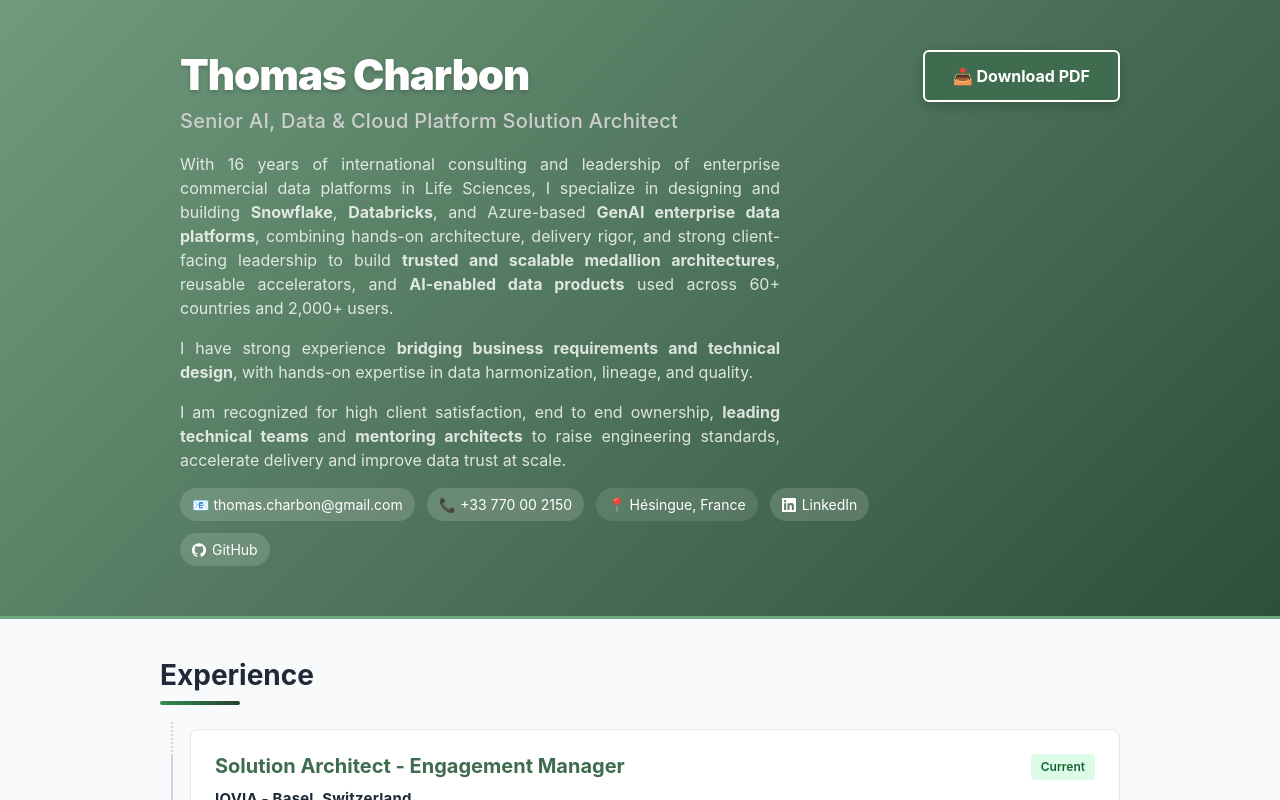
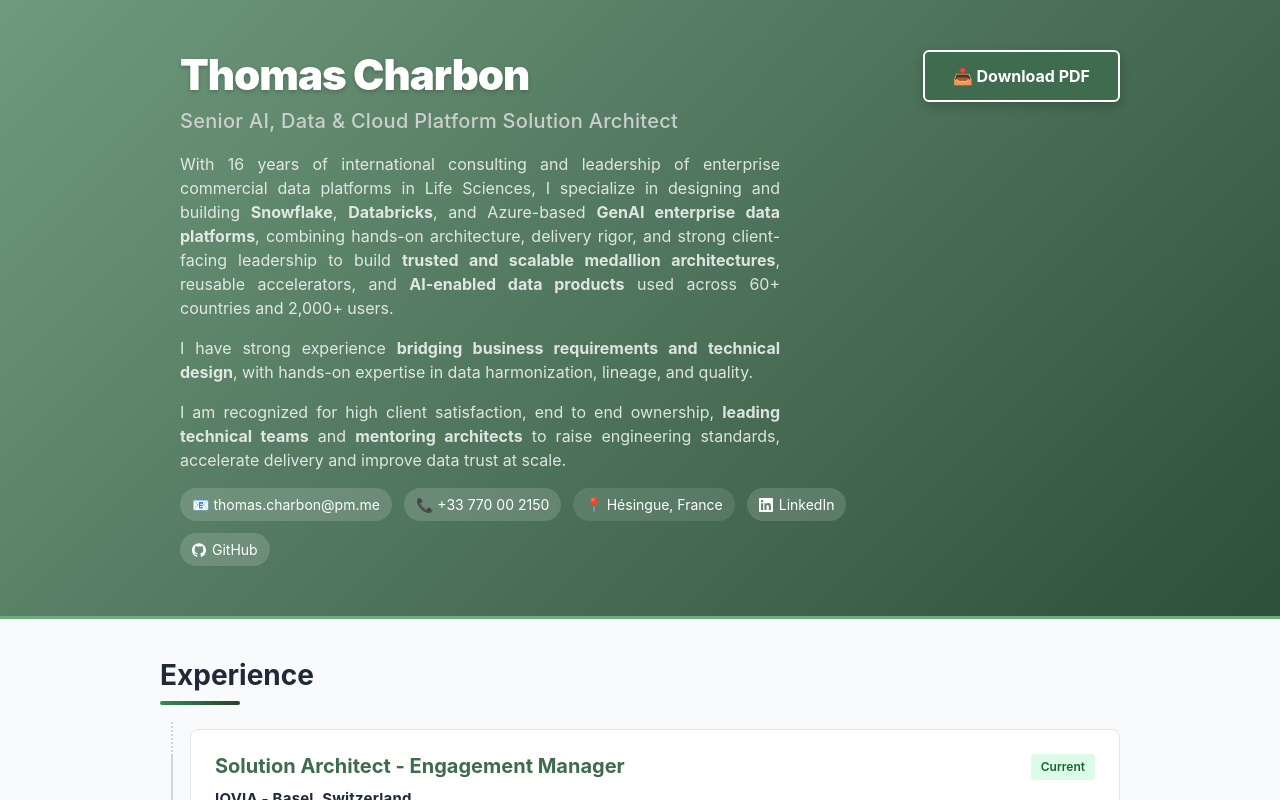
Before and after one commit to earion68/cv-explorer, a React (Vite) app: page / in a window 1280 px wide. Shown: the top 800 px of the page. Built offline with nearby package versions, Linux system fonts and the light colour scheme.

Commit message:
cv update

```diff
--- a/src/components/Header.tsx
+++ b/src/components/Header.tsx
@@ -1,7 +1,7 @@
 import React from 'react';
 import Markdown from 'react-markdown';
 import type { CVData } from '../types/cv';
-import pdfUrl from '../assets/CV_Thomas_CHARBON_light.pdf?url';
+import pdfUrl from '../assets/CV_Thomas_CHARBON.pdf?url';
 import '../styles/Header.css';
 
 interface HeaderProps {
--- a/src/data/cv-data.json
+++ b/src/data/cv-data.json
@@ -3,7 +3,7 @@
   "title": "Senior AI, Data & Cloud Platform Solution Architect",
   "summary": "With 16 years of international consulting and leadership of enterprise commercial data platforms in Life Sciences, I specialize in designing and building **Snowflake**, **Databricks**, and Azure-based **GenAI enterprise data platforms**, combining hands-on architecture, delivery rigor, and strong client-facing leadership to build **trusted and scalable medallion architectures**, reusable accelerators, and **AI-enabled data products** used across 60+ countries and 2,000+ users.\n\nI have strong experience **bridging business requirements and technical design**, with hands-on expertise in data harmonization, lineage, and quality.\n\nI am recognized for high client satisfaction, end to end ownership, **leading technical teams** and **mentoring architects** to raise engineering standards, accelerate delivery and improve data trust at scale.",
   "contact": {
-    "email": "thomas.charbon@gmail.com",
+    "email": "thomas.charbon@pm.me",
     "phone": "+33 770 00 2150",
     "linkedin": "https://ch.linkedin.com/in/tcharbon",
     "github": "https://github.com/earion68",
```
Also changed, not shown: 2 other files (tests, documents, lock files or other folders).
